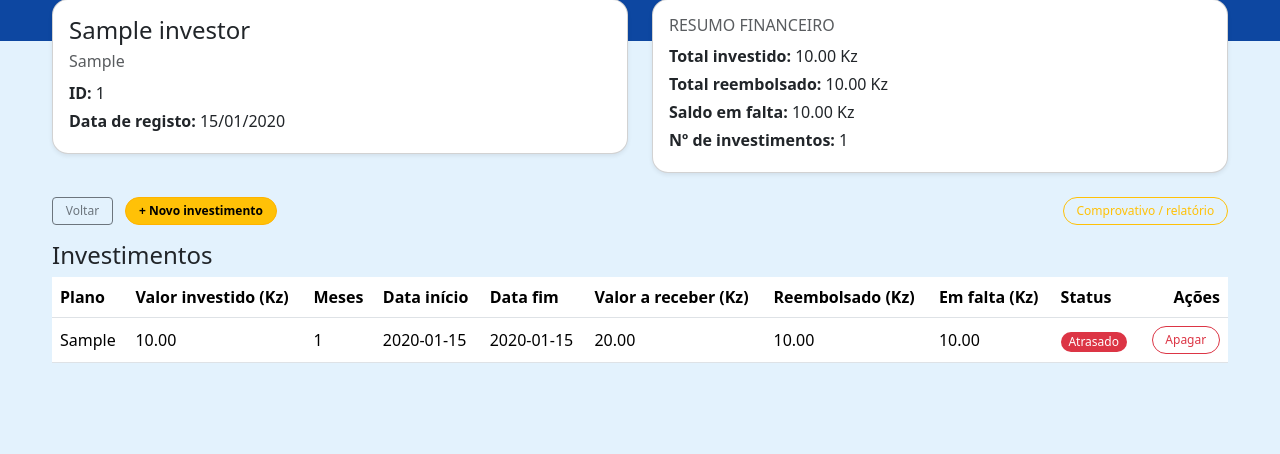
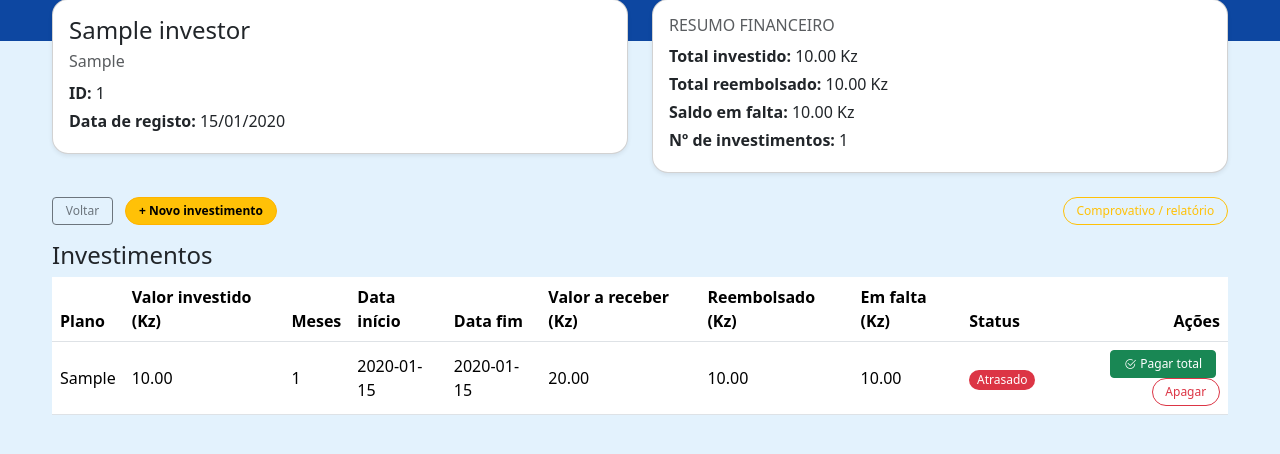
Before and after one commit to Pak744/ukamba-investment, a Flask app: page /investidor/1 in a window 1280 px wide. Shown: the part 135-589 px from the top of the page. Run offline with Flask 3, Linux system fonts and the light colour scheme; a user stored in the database is signed in; tables that the repository leaves empty hold one stand-in row (values such as "Sample post").

Commit message:
Add pay in full button to investor detail

```diff
--- a/main.py
+++ b/main.py
@@ -433,6 +433,29 @@ def delete_investment(investment_id):
 
 
 # -------------------------------------------------
+# ✅ MARCAR INVESTIMENTO COMO PAGO (TOTAL) (admin e gestor)
+# -------------------------------------------------
+
+@app.route("/investimento/<int:investment_id>/pagar_total", methods=["POST"])
+@require_roles("admin", "gestor")
+def pay_in_full(investment_id):
+    investment = Investment.query.get_or_404(investment_id)
+
+    total_previsto = float(investment.valor_total_a_receber())
+
+    # Se já estiver pago, não faz nada
+    if float(investment.valor_reembolsado) >= total_previsto:
+        flash("Este investimento já está marcado como pago.", "info")
+        return redirect(url_for("investor_detail", investor_id=investment.investor_id))
+
+    investment.valor_reembolsado = total_previsto
+    db.session.commit()
+
+    flash("✅ Investimento marcado como PAGO (total) com sucesso!", "success")
+    return redirect(url_for("investor_detail", investor_id=investment.investor_id))
+
+
+# -------------------------------------------------
 # RELATÓRIOS GERAIS (leitura/gestor/admin)
 # -------------------------------------------------
 
--- a/templates/investor_detail.html
+++ b/templates/investor_detail.html
@@ -51,10 +51,13 @@
     <a href="{{ url_for('dashboard') }}" class="btn btn-outline-secondary btn-sm me-2">
       Voltar
     </a>
+
+    {% if current_user.role in ["admin", "gestor"] %}
     <a href="{{ url_for('new_investment', investor_id=investor.id) }}"
        class="btn btn-primary btn-sm">
       + Novo investimento
     </a>
+    {% endif %}
   </div>
 
   <a href="{{ url_for('investor_report', investor_id=investor.id) }}"
@@ -102,7 +105,23 @@
             <span class="badge bg-success">Em dia</span>
           {% endif %}
         </td>
+
         <td class="text-end">
+
+          <!-- ✅ PAGAR TOTAL (admin/gestor) -->
+          {% if current_user.role in ["admin", "gestor"] %}
+          <form method="post"
+                action="{{ url_for('pay_in_full', investment_id=inv.id) }}"
+                onsubmit="return confirm('Confirmar PAGAMENTO TOTAL deste investimento?');"
+                class="d-inline">
+            <button type="submit" class="btn btn-sm btn-success me-1">
+              <i class="bi bi-check2-circle me-1"></i>Pagar total
+            </button>
+          </form>
+          {% endif %}
+
+          <!-- ✅ APAGAR (somente admin) -->
+          {% if current_user.role == "admin" %}
           <form method="post"
                 action="{{ url_for('delete_investment', investment_id=inv.id) }}"
                 onsubmit="return confirm('Tem certeza que deseja apagar este investimento?');"
@@ -111,6 +130,8 @@
               Apagar
             </button>
           </form>
+          {% endif %}
+
         </td>
       </tr>
       {% endfor %}
```
